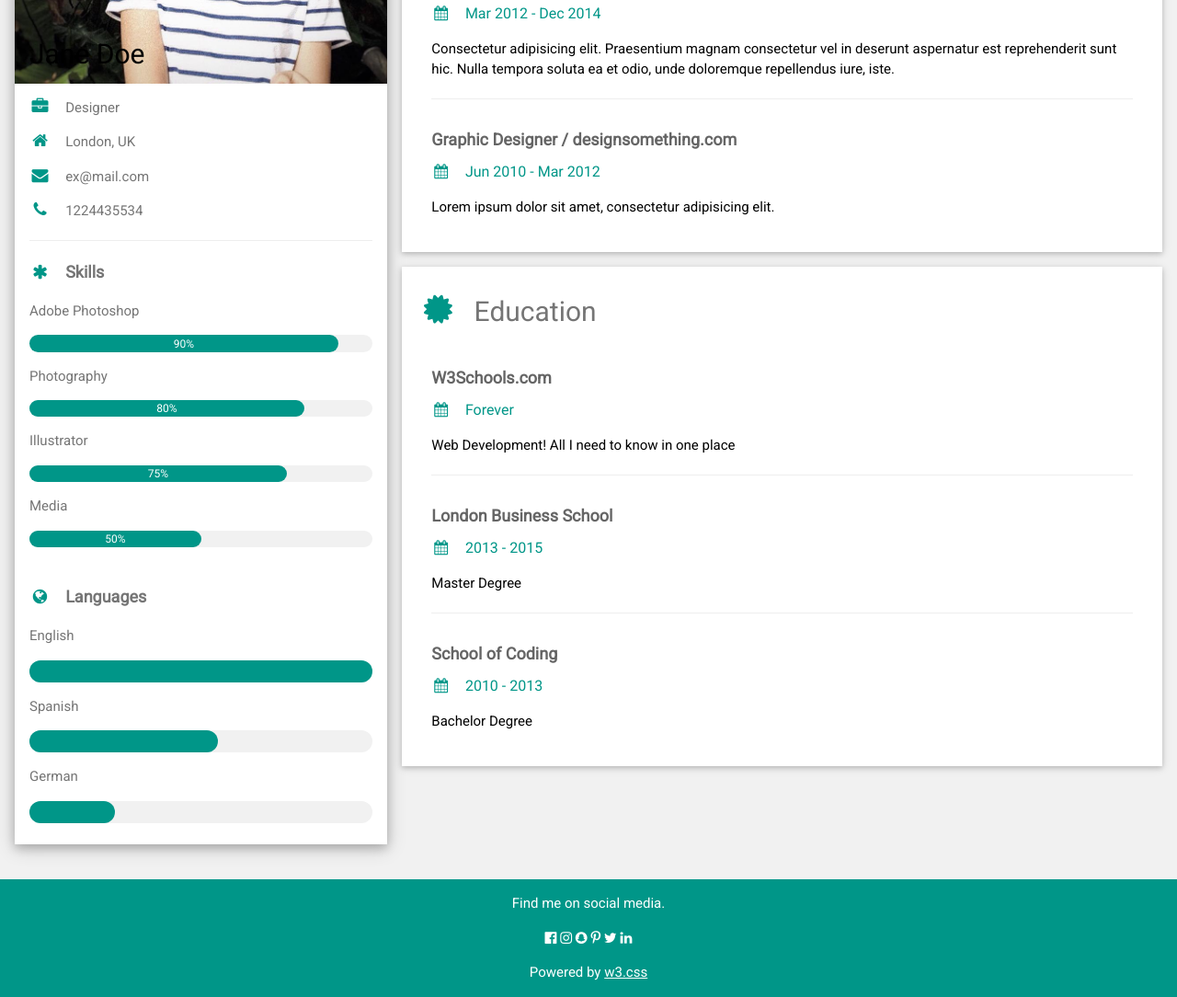
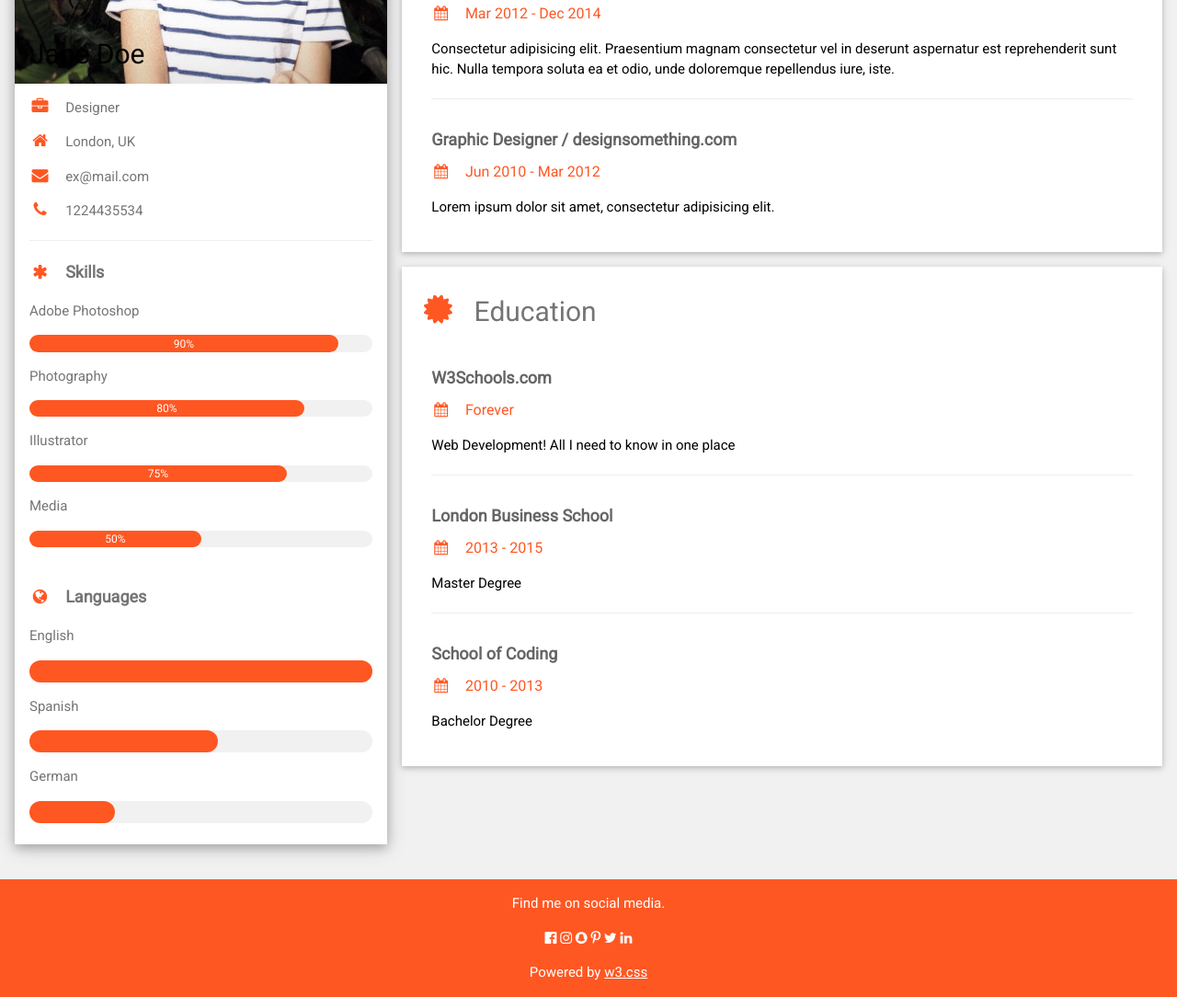
Before and after one commit to kullatonlohaprasert/resume, a plain HTML site: page index.html in a window 1280 px wide. Shown: the part 330-1414 px from the top of the page at 92% size. Drawn offline with nearby package versions, Linux system fonts and the light colour scheme.

Commit message:
edit color

```diff
--- a/index.html
+++ b/index.html
@@ -28,45 +28,45 @@ html,body,h1,h2,h3,h4,h5,h6 {font-family: "Roboto", sans-serif}
           </div>
         </div>
         <div class="w3-container">
-          <p><i class="fa fa-briefcase fa-fw w3-margin-right w3-large w3-text-teal"></i>Designer</p>
-          <p><i class="fa fa-home fa-fw w3-margin-right w3-large w3-text-teal"></i>London, UK</p>
-          <p><i class="fa fa-envelope fa-fw w3-margin-right w3-large w3-text-teal"></i>ex@mail.com</p>
-          <p><i class="fa fa-phone fa-fw w3-margin-right w3-large w3-text-teal"></i>1224435534</p>
+          <p><i class="fa fa-briefcase fa-fw w3-margin-right w3-large w3-text-deep-orange"></i>Designer</p>
+          <p><i class="fa fa-home fa-fw w3-margin-right w3-large w3-text-deep-orange"></i>London, UK</p>
+          <p><i class="fa fa-envelope fa-fw w3-margin-right w3-large w3-text-deep-orange"></i>ex@mail.com</p>
+          <p><i class="fa fa-phone fa-fw w3-margin-right w3-large w3-text-deep-orange"></i>1224435534</p>
           <hr>
 
-          <p class="w3-large"><b><i class="fa fa-asterisk fa-fw w3-margin-right w3-text-teal"></i>Skills</b></p>
+          <p class="w3-large"><b><i class="fa fa-asterisk fa-fw w3-margin-right w3-text-deep-orange"></i>Skills</b></p>
           <p>Adobe Photoshop</p>
           <div class="w3-light-grey w3-round-xlarge w3-small">
-            <div class="w3-container w3-center w3-round-xlarge w3-teal" style="width:90%">90%</div>
+            <div class="w3-container w3-center w3-round-xlarge w3-deep-orange" style="width:90%">90%</div>
           </div>
           <p>Photography</p>
           <div class="w3-light-grey w3-round-xlarge w3-small">
-            <div class="w3-container w3-center w3-round-xlarge w3-teal" style="width:80%">
+            <div class="w3-container w3-center w3-round-xlarge w3-deep-orange" style="width:80%">
               <div class="w3-center w3-text-white">80%</div>
             </div>
           </div>
           <p>Illustrator</p>
           <div class="w3-light-grey w3-round-xlarge w3-small">
-            <div class="w3-container w3-center w3-round-xlarge w3-teal" style="width:75%">75%</div>
+            <div class="w3-container w3-center w3-round-xlarge w3-deep-orange" style="width:75%">75%</div>
           </div>
           <p>Media</p>
           <div class="w3-light-grey w3-round-xlarge w3-small">
-            <div class="w3-container w3-center w3-round-xlarge w3-teal" style="width:50%">50%</div>
+            <div class="w3-container w3-center w3-round-xlarge w3-deep-orange" style="width:50%">50%</div>
           </div>
           <br>
 
-          <p class="w3-large w3-text-theme"><b><i class="fa fa-globe fa-fw w3-margin-right w3-text-teal"></i>Languages</b></p>
+          <p class="w3-large w3-text-theme"><b><i class="fa fa-globe fa-fw w3-margin-right w3-text-deep-orange"></i>Languages</b></p>
           <p>English</p>
           <div class="w3-light-grey w3-round-xlarge">
-            <div class="w3-round-xlarge w3-teal" style="height:24px;width:100%"></div>
+            <div class="w3-round-xlarge w3-deep-orange" style="height:24px;width:100%"></div>
           </div>
           <p>Spanish</p>
           <div class="w3-light-grey w3-round-xlarge">
-            <div class="w3-round-xlarge w3-teal" style="height:24px;width:55%"></div>
+            <div class="w3-round-xlarge w3-deep-orange" style="height:24px;width:55%"></div>
           </div>
           <p>German</p>
           <div class="w3-light-grey w3-round-xlarge">
-            <div class="w3-round-xlarge w3-teal" style="height:24px;width:25%"></div>
+            <div class="w3-round-xlarge w3-deep-orange" style="height:24px;width:25%"></div>
           </div>
           <br>
         </div>
@@ -79,43 +79,43 @@ html,body,h1,h2,h3,h4,h5,h6 {font-family: "Roboto", sans-serif}
     <div class="w3-twothird">
 
       <div class="w3-container w3-card w3-white w3-margin-bottom">
-        <h2 class="w3-text-grey w3-padding-16"><i class="fa fa-suitcase fa-fw w3-margin-right w3-xxlarge w3-text-teal"></i>Work Experience</h2>
+        <h2 class="w3-text-grey w3-padding-16"><i class="fa fa-suitcase fa-fw w3-margin-right w3-xxlarge w3-text-deep-orange"></i>Work Experience</h2>
         <div class="w3-container">
           <h5 class="w3-opacity"><b>Front End Developer / w3schools.com</b></h5>
-          <h6 class="w3-text-teal"><i class="fa fa-calendar fa-fw w3-margin-right"></i>Jan 2015 - <span class="w3-tag w3-teal w3-round">Current</span></h6>
+          <h6 class="w3-text-deep-orange"><i class="fa fa-calendar fa-fw w3-margin-right"></i>Jan 2015 - <span class="w3-tag w3-deep-orange w3-round">Current</span></h6>
           <p>Lorem ipsum dolor sit amet. Praesentium magnam consectetur vel in deserunt aspernatur est reprehenderit sunt hic. Nulla tempora soluta ea et odio, unde doloremque repellendus iure, iste.</p>
           <hr>
         </div>
         <div class="w3-container">
           <h5 class="w3-opacity"><b>Web Developer / something.com</b></h5>
-          <h6 class="w3-text-teal"><i class="fa fa-calendar fa-fw w3-margin-right"></i>Mar 2012 - Dec 2014</h6>
+          <h6 class="w3-text-deep-orange"><i class="fa fa-calendar fa-fw w3-margin-right"></i>Mar 2012 - Dec 2014</h6>
           <p>Consectetur adipisicing elit. Praesentium magnam consectetur vel in deserunt aspernatur est reprehenderit sunt hic. Nulla tempora soluta ea et odio, unde doloremque repellendus iure, iste.</p>
           <hr>
         </div>
         <div class="w3-container">
           <h5 class="w3-opacity"><b>Graphic Designer / designsomething.com</b></h5>
-          <h6 class="w3-text-teal"><i class="fa fa-calendar fa-fw w3-margin-right"></i>Jun 2010 - Mar 2012</h6>
+          <h6 class="w3-text-deep-orange"><i class="fa fa-calendar fa-fw w3-margin-right"></i>Jun 2010 - Mar 2012</h6>
           <p>Lorem ipsum dolor sit amet, consectetur adipisicing elit. </p><br>
         </div>
       </div>
 
       <div class="w3-container w3-card w3-white">
-        <h2 class="w3-text-grey w3-padding-16"><i class="fa fa-certificate fa-fw w3-margin-right w3-xxlarge w3-text-teal"></i>Education</h2>
+        <h2 class="w3-text-grey w3-padding-16"><i class="fa fa-certificate fa-fw w3-margin-right w3-xxlarge w3-text-deep-orange"></i>Education</h2>
         <div class="w3-container">
           <h5 class="w3-opacity"><b>W3Schools.com</b></h5>
-          <h6 class="w3-text-teal"><i class="fa fa-calendar fa-fw w3-margin-right"></i>Forever</h6>
+          <h6 class="w3-text-deep-orange"><i class="fa fa-calendar fa-fw w3-margin-right"></i>Forever</h6>
           <p>Web Development! All I need to know in one place</p>
           <hr>
         </div>
         <div class="w3-container">
           <h5 class="w3-opacity"><b>London Business School</b></h5>
-          <h6 class="w3-text-teal"><i class="fa fa-calendar fa-fw w3-margin-right"></i>2013 - 2015</h6>
+          <h6 class="w3-text-deep-orange"><i class="fa fa-calendar fa-fw w3-margin-right"></i>2013 - 2015</h6>
           <p>Master Degree</p>
           <hr>
         </div>
         <div class="w3-container">
           <h5 class="w3-opacity"><b>School of Coding</b></h5>
-          <h6 class="w3-text-teal"><i class="fa fa-calendar fa-fw w3-margin-right"></i>2010 - 2013</h6>
+          <h6 class="w3-text-deep-orange"><i class="fa fa-calendar fa-fw w3-margin-right"></i>2010 - 2013</h6>
           <p>Bachelor Degree</p><br>
         </div>
       </div>
@@ -129,7 +129,7 @@ html,body,h1,h2,h3,h4,h5,h6 {font-family: "Roboto", sans-serif}
   <!-- End Page Container -->
 </div>
 
-<footer class="w3-container w3-teal w3-center w3-margin-top">
+<footer class="w3-container w3-deep-orange w3-center w3-margin-top">
   <p>Find me on social media.</p>
   <i class="fa fa-facebook-official w3-hover-opacity"></i>
   <i class="fa fa-instagram w3-hover-opacity"></i>
```
